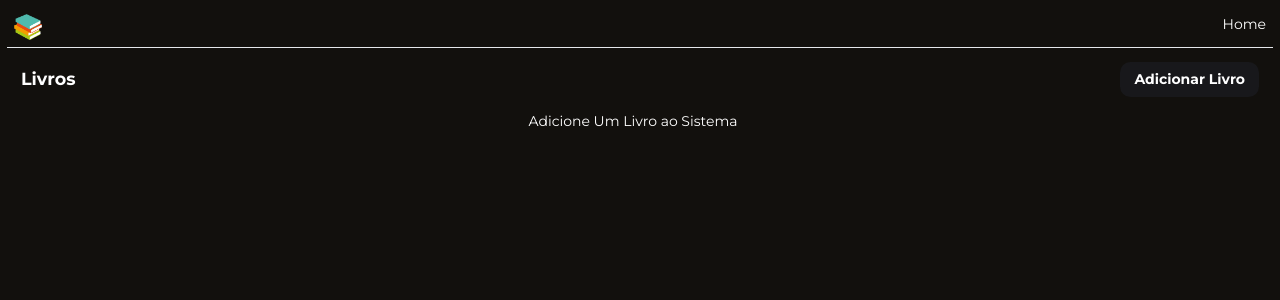
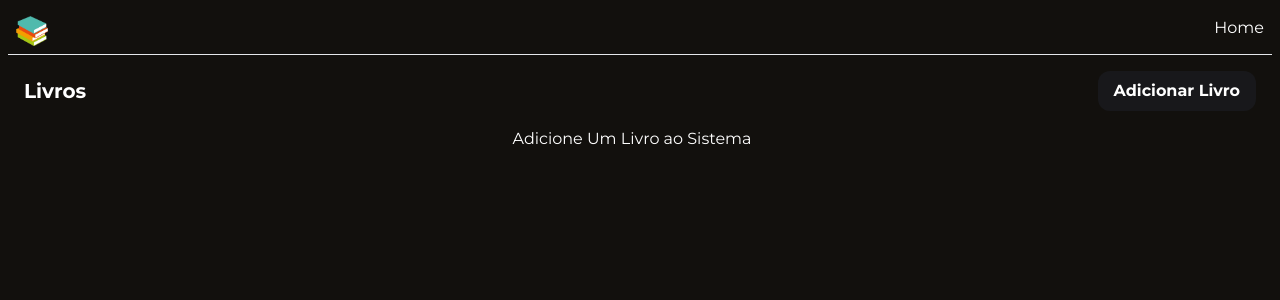
Before and after one commit to igor-mferraz/livros, a React (Vite) app: page / in a window 1280 px wide. Shown: the top 300 px of the page. Built offline with nearby package versions, Linux system fonts and the light colour scheme; no server answers.

Commit message:
update zoom font-size

```diff
--- a/src/components/form-livro.tsx
+++ b/src/components/form-livro.tsx
@@ -4,7 +4,7 @@ import { SelectList } from "./select-list";
 import { Button } from "./button";
 import { zodResolver } from "@hookform/resolvers/zod";
 import { formSchemaLivro, FormValuesLivro } from "../schemas/livro";
-import { useEffect } from "react";
+import { useEffect, useState } from "react";
 import { createLivro, deleteLivro, getLivrosById, updateLivro } from "../api/livro";
 
 
@@ -18,7 +18,9 @@ type props = {
     toast: any
 }
 
-export const FormLivro = ({ id, onClose, actionType, refresh,toast}: props) => {
+export const FormLivro = ({ id, onClose, actionType, refresh, toast}: props) => {
+
+    const [loading, setLoading] = useState(false);
 
     const {
         register,
@@ -30,8 +32,8 @@ export const FormLivro = ({ id, onClose, actionType, refresh,toast}: props) => {
     })
 
     const onSubmit: SubmitHandler<FormValuesLivro> = async (data) => {
-        console.log(data)
         try {
+
             if (actionType === 'create') {
                 await createLivro(data);
                 toast.success("Livro Adicionado!",{
@@ -94,6 +96,9 @@ export const FormLivro = ({ id, onClose, actionType, refresh,toast}: props) => {
 
 
     return (
+        <>
+        {
+            loading ?
             <form onSubmit={handleSubmit(onSubmit)} className="w-full p-2 flex flex-col gap-2">
                 <div className="flex gap-2">
                     <div className="flex-1">
@@ -184,6 +189,13 @@ export const FormLivro = ({ id, onClose, actionType, refresh,toast}: props) => {
                     )}
                 </div>
             </form>
+            :
+            <div>
+                Carregando...
+            </div>
+        }
+
+        </>
 
     )
 }
--- a/src/index.css
+++ b/src/index.css
@@ -8,7 +8,7 @@
     padding: 0;
     box-sizing: border-box;
     @apply font-montserrat;
-    font-size: 14px;
+    font-size: 16px;
 }
 
 .light{
```
Lines whose indentation alone changed are shown as unchanged.
